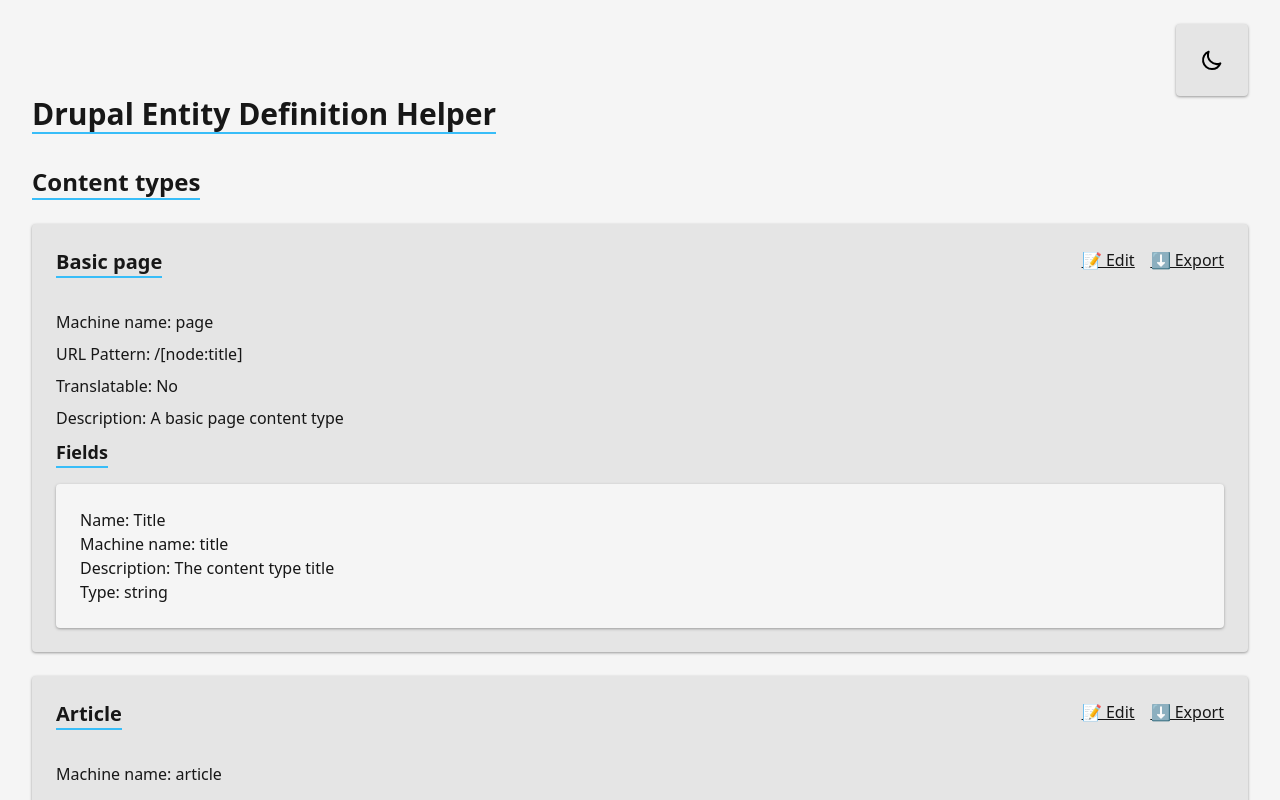
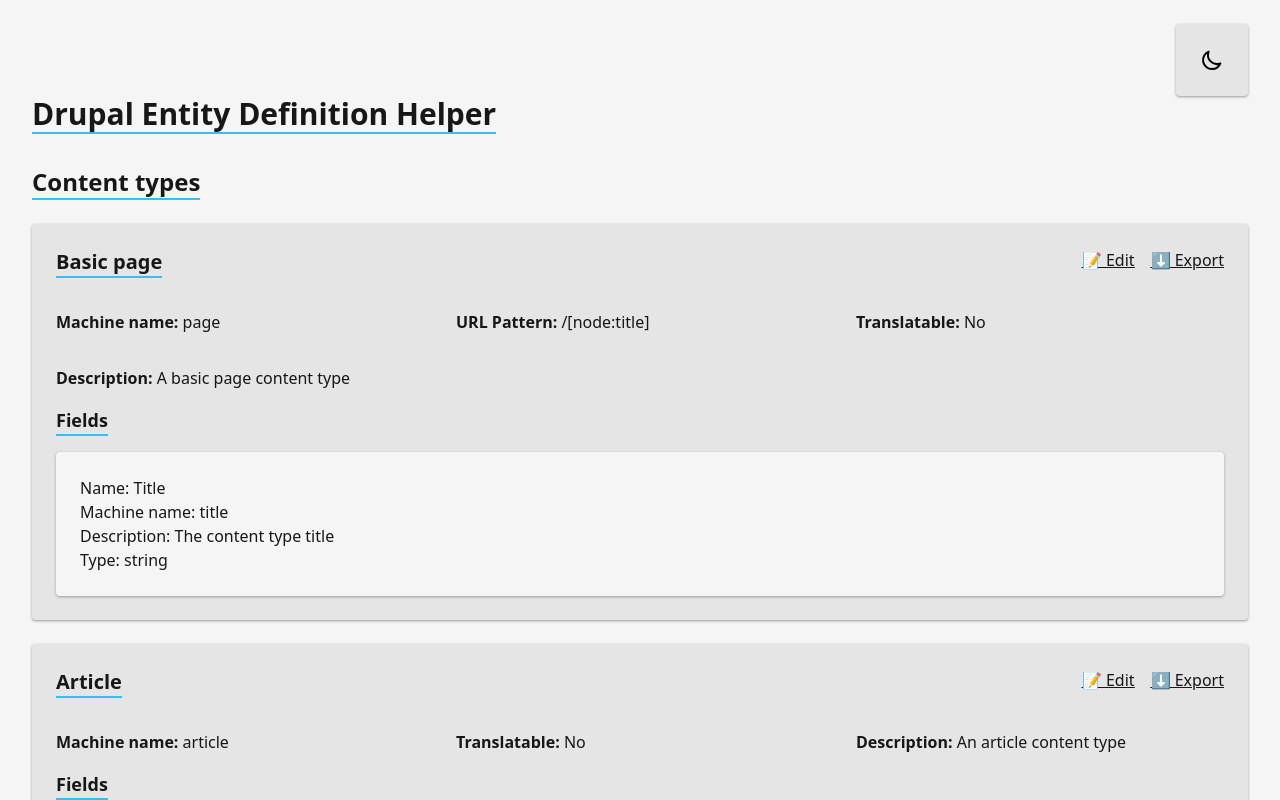
Before and after one commit to fmacia/drupal_entity_definition_helper, a Vue app: page / in a window 1280 px wide. Shown: the top 800 px of the page. Built offline with nearby package versions, Linux system fonts and the light colour scheme; what @highlightjs/vue-plugin would draw is missing.

Commit message:
chore: Bundle component, use subcomponents

```diff
--- a/src/components/vBundle.vue
+++ b/src/components/vBundle.vue
@@ -6,6 +6,8 @@ import vTitle from './vTitle.vue'
 import vCard from './vCard.vue'
 import vField from './vField.vue'
 import vGrid from './vGrid.vue'
+import vValue from './vValue.vue'
+import vBundleForm from './vBundleForm.vue'
 
 // Props
 const props = defineProps({
@@ -20,10 +22,6 @@ let showExport = ref(false)
 let values = ref({ ...props.data })
 
 // Methods
-const save = () => {
-  store.commit('setBundle', { bundleKey: props.bundleKey, bundle: values.value });
-  edit.value = false
-}
 const cancelEdition = () => {
   values.value = { ...props.data }
   edit.value = false
@@ -42,44 +40,27 @@ const exportValues = computed(() => YAML.stringify({ ...values.value }))
     <div class="text-right underline space-x-4 md:absolute md:right-0 md:top-0">
       <a href="#" @click.prevent="edit = true" v-if="edit === false">📝 Edit</a>
       <a href="#" @click.prevent="showExport = true" v-if="edit === false">⬇️ Export</a>
-      <a href="#" @click.prevent="save" v-if="edit === true">✅ Save</a>
-      <a href="#" @click.prevent="cancelEdition" v-if="edit === true">❌ Cancel</a>
+      <a href="#" @click.prevent="cancelEdition" v-if="edit === true">❌ Cancel edition</a>
     </div>
   </div>
 
-  <div class="space-y-2">
+  <vGrid cols-md="2" cols-lg="3">
     <!-- Bundle data -->
-    <div>
-      <div v-show="edit">Name:</div>
-      <input class="dark:bg-neutral-700" type="text" v-model="values.label" v-show="edit">
-    </div>
-    <div>
-      Machine name: {{ data.name }}
-      <div>
-        <input class="dark:bg-neutral-700" type="text" v-model="values.name" v-show="edit">
-      </div>
-    </div>
-    <div v-if="data.urlPattern">
-      URL Pattern: {{ data.urlPattern }}
-      <div>
-        <input class="dark:bg-neutral-700" type="text" v-model="values.urlPattern" v-show="edit">
-      </div>
-    </div>
-    <div v-if="data.translatable !== undefined">
-      Translatable: {{ isTranslatable }}
-      <div>
-        <input class="dark:bg-neutral-700" type="checkbox" v-model="values.translatable" v-show="edit">
-      </div>
-    </div>
-    <div>
-      Description: {{ data.description }}
-      <div>
-        <textarea class="dark:bg-neutral-700" v-model="values.description" v-show="edit"></textarea>
-      </div>
+    <vValue :label="'Machine name'" :value="data.name"/>
+
+    <vValue :label="'URL Pattern'" :value="data.urlPattern"/>
+
+    <vValue :label="'Translatable'" :value="isTranslatable"/>
+
+    <vValue :label="'Description'" :value="data.description"/>
+  </vGrid>
+
+  <div class="mt-4">
+    <vBundleForm :bundle-key="bundleKey" v-if="edit" v-model="edit"/>
   </div>
 
   <!-- Fields -->
-    <div class="space-y-4">
+  <div class="mt-4 space-y-4">
     <vTitle type="h4" v-if="data.fields.length">Fields</vTitle>
 
     <vCard stacked v-for="(field, index) in data.fields" :key="index">
@@ -88,13 +69,9 @@ const exportValues = computed(() => YAML.stringify({ ...values.value }))
   </div>
 
   <!-- Export area -->
-    <div class="space-y-4" v-if="showExport === true && edit === false">
+  <div class="mt-4 space-y-4" v-if="showExport === true && edit === false">
     <vTitle type="h4">YAML export</vTitle>
 
-      <highlightjs
-        language="yaml"
-        :code="exportValues"
-      />
-    </div>
+    <highlightjs language="yaml" :code="exportValues"/>
   </div>
 </template>
```
Lines whose indentation alone changed are shown as unchanged.
